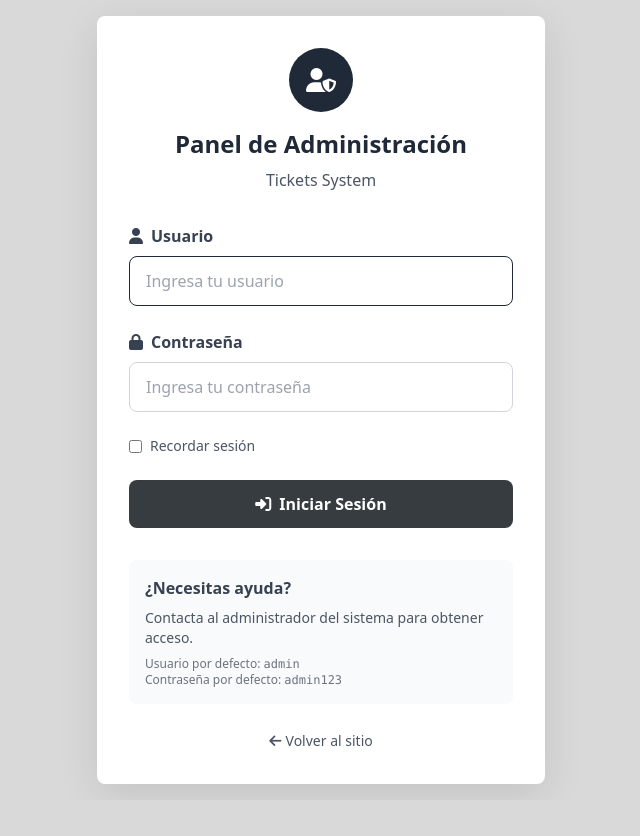
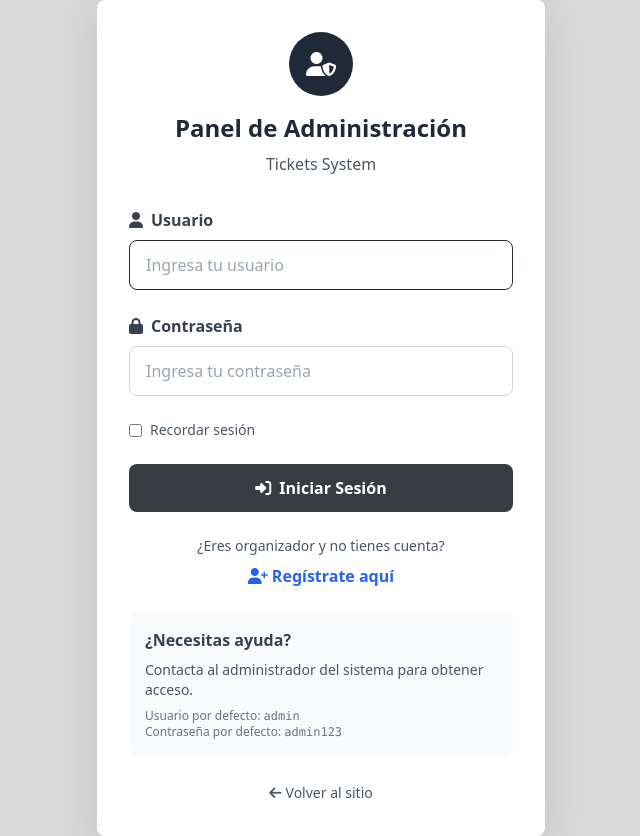
Before and after one commit to gabri174/tickets, a PHP site: page /admin/login.php in a window 1280 px wide. Shown: the whole page, without its empty margins (319-959 px from the left). Before the commit the page ends 790 px from the top, so only its background shows below. Run offline with PHP 8.4, Linux system fonts and the light colour scheme; a stand-in replaces the project's code that opens the database connection; some libraries are stand-ins or nearby versions.

Commit message:
Add register link to login page

```diff
--- a/public/admin/login.php
+++ b/public/admin/login.php
@@ -127,8 +127,16 @@ if ($_SERVER['REQUEST_METHOD'] === 'POST') {
             </button>
         </form>
 
+        <!-- Enlace a Registro -->
+        <div class="mt-6 text-center">
+            <p class="text-sm text-gray-600 mb-2">¿Eres organizador y no tienes cuenta?</p>
+            <a href="register.php" class="text-blue-600 font-semibold hover:text-blue-800 transition">
+                <i class="fas fa-user-plus mr-1"></i>Regístrate aquí
+            </a>
+        </div>
+
         <!-- Información de ayuda -->
-        <div class="mt-8 p-4 bg-gray-50 rounded-lg">
+        <div class="mt-6 p-4 bg-gray-50 rounded-lg">
             <h4 class="font-semibold text-gray-700 mb-2">¿Necesitas ayuda?</h4>
             <p class="text-sm text-gray-600 mb-2">
                 Contacta al administrador del sistema para obtener acceso.
```
